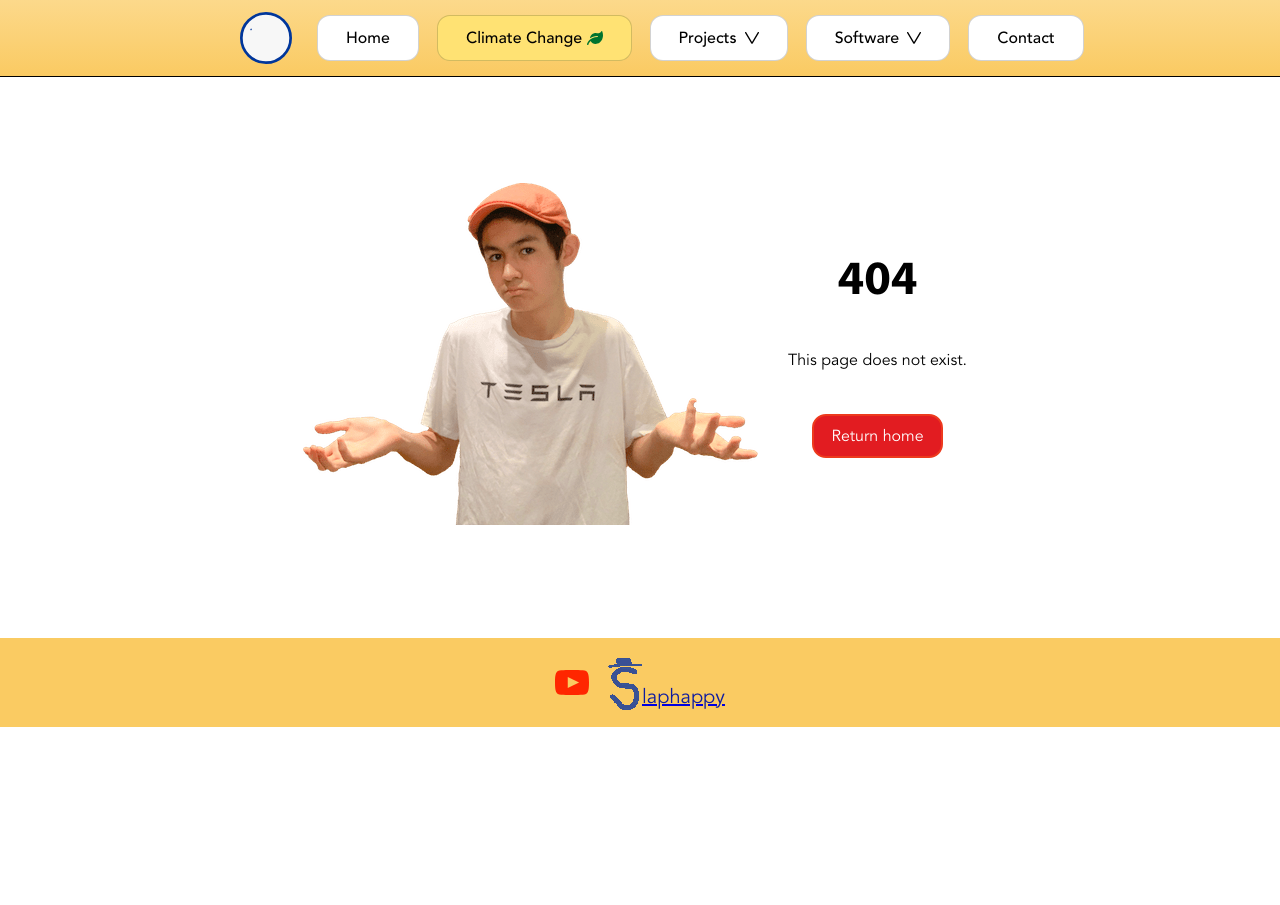
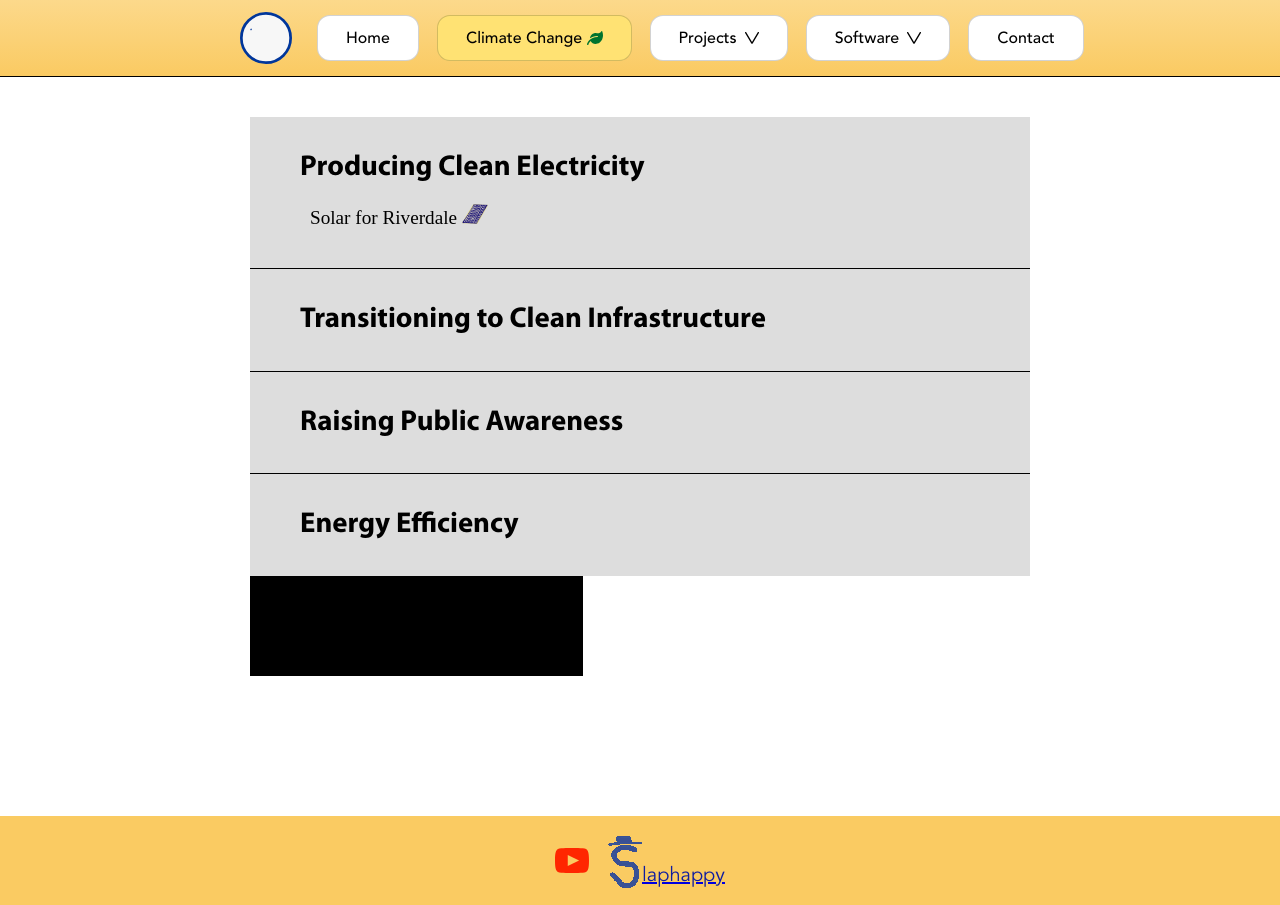
Before and after one commit to JoelGrayson/joelgrayson.com, a Next.js app: page /combating-climate-change in a window 1280 px wide. Before the commit this address had no page. Before the commit the page ends 800 px from the top, so only its background shows below. Built offline with nearby package versions, Linux system fonts and the light colour scheme.

Commit message:
Climate Change Canvas

```diff
--- a/components/Page.js
+++ /dev/null
@@ -1,10 +0,0 @@
-import Header from './Header';
-import Footer from './Footer';
-
-export default function Page({children}) {
-    return <>
-        <Header/>
-        <main>{children}</main>
-        <Footer/>
-    </>
-};
--- /dev/null
+++ b/components/Page.tsx
@@ -0,0 +1,34 @@
+import Head from 'next/head';
+import Header from './Header';
+import Footer from './Footer';
+
+export default function Page({children, title, center, ...props}: {
+    children: any;
+    title?: String,
+    center?: boolean,
+    [key: string]: any
+}) {
+    return (<>
+        <Header/>
+
+        <Head>
+            <title>{title || 'Joel Grayson'}</title>
+            <meta charSet="UTF-8"/>
+            <meta name="viewport" content="width=device-width, initial-scale=1.0"/>
+            <meta httpEquiv="X-UA-Compatible" content="IE=edge"/>
+        </Head>
+
+        <main className='w-full p-0 m-0' {...{props}}>
+            {
+                center
+                ?
+                (<div className='j_container j_max-w'>
+                    {children}
+                </div>)
+                :
+                children
+            }
+        </main>
+        <Footer/>
+    </>)
+};
--- /dev/null
+++ b/pages/combating-climate-change/draw.ts
@@ -0,0 +1,5 @@
+export default function draw(c: CanvasRenderingContext2D, t: number) { //context and time
+    console.log('drew')
+    c.clearRect(0, 0, innerWidth, innerHeight);
+    c.fillRect(0, 0, t, 100)
+}
--- /dev/null
+++ b/pages/combating-climate-change/index.tsx
@@ -0,0 +1,72 @@
+import { useRef, useEffect } from 'react';
+import Page from '../../components/Page';
+import styles from '../../styles/ccc/ccc.module.css';
+import Image from 'next/image';
+import draw from './draw';
+
+export default function CCC() {
+    const canvasRef=useRef();
+
+    useEffect(()=>{
+        const canvasEl: HTMLCanvasElement=canvasRef.current!;
+        const c=canvasEl.getContext('2d')!;
+
+        let t=0; //time or frame count since starting
+        let animationFrameId: number;
+
+        function render() {
+            t++;
+            draw(c, t);
+            animationFrameId=requestAnimationFrame(render);
+        }
+        render();
+
+        return ()=>cancelAnimationFrame(animationFrameId);
+    }, []);
+
+    return (<Page className={styles.main} center>
+        <style jsx>{`
+            article section {
+                background-color: #ddd;
+                padding: 25px 50px;
+                border-bottom: 1px solid black;
+                /* border-bottom-color: black */
+            }
+            article section:last-child {
+                border: 0;
+            }
+            article section h2 {
+                font-family: Myriad;
+                font-size: 1.8rem;
+            }
+            article section .item .title {
+                font-family: Avenir-Medium;
+                font-size: 1.2rem;
+            }
+        `}</style>
+
+        <article>
+            <section>
+                <h2>Producing Clean Electricity</h2>
+                <div className='item'>
+                    <span className='title'>Solar for Riverdale </span>
+                    <Image src="/images/ccc/solar.png" alt="solar panel" width={26} height={20} />
+                </div>
+            </section>
+            <section>
+                <h2>Transitioning to Clean Infrastructure</h2>
+            </section>
+            <section>
+                <h2>Raising Public Awareness</h2>
+            </section>
+            <section>
+                <h2>Energy Efficiency</h2>
+            </section>
+        </article>
+
+
+        <article>
+            <canvas ref={canvasRef} width={500} height={200} />
+        </article>
+    </Page>)
+}
--- a/pages/index.js
+++ b/pages/index.js
@@ -1,4 +1,3 @@
-import Head from 'next/head';
 import Link from 'next/link';
 import Image from 'next/image';
 import Page from '../components/Page';
@@ -6,13 +5,6 @@
 
 export default function Home() {
     return (<Page>
-        <Head>
-            <title>Joel Grayson</title>
-            <meta charSet="UTF-8"/>
-            <meta name="viewport" content="width=device-width, initial-scale=1.0"/>
-            <meta httpEquiv="X-UA-Compatible" content="IE=edge"/>
-        </Head>
-        <div className='w-full p-0 m-0'>
         {/* top */}
         <div className='w-full h-[290px] p-0'
             style={{background: "linear-gradient(120deg, rgba(255,255,255,1) 0%, rgba(216,216,216,1) 100%)"}}
@@ -40,6 +32,7 @@
             humanity will not go extinct. To understand more cultures, I am fluent in English and Chinese and am working on
             Spanish. I enjoy chess, perform <a href='https://www.youtube.com/channel/UCAwfG8BfhLuhMddFZh7z09A' target='_blank' rel="noopener noreferrer">comedy with Dad</a>, and play the violin.</p>
             <p>Click below to explore some of my projects:</p>
+
             <div className={styles.buttons}>
                 <li><Link href='/art'><a><button className='btn-red'>Art</button></a></Link></li>
                 <li><Link href='/machines'><a><button className='btn-red'>Machines</button></a></Link></li>
@@ -49,7 +42,18 @@
                 <li><button className='btn-red'>My Flag</button></li>
                 <li><Link href='https://lirongart.com'><a><button className='btn-red'>Lirong Art (Business)</button></a></Link></li>
             </div>
+
+            {/* Recent Projects */}
+            <section className='bg-slate-400'>
+                <h2 className='text-center'>Recent Projects</h2>
+                {/* Homework Checker Video */}
+                <div>
+                    <h3>Homework Checker</h3>
+
+                </div>
+                <iframe width="320" height="180" src="https://www.youtube.com/embed/MNnVqfHZyQU" title="Homework Checker" frameBorder="0" allow="accelerometer; autoplay; clipboard-write; encrypted-media; gyroscope; picture-in-picture" allowFullScreen></iframe>
+
+            </section>
         </article>
-        </div>
     </Page>);
 }
--- a/pages/machines/machines.tsx
+++ b/pages/machines/machines.tsx
@@ -13,7 +13,7 @@
     html: JSX.Element
 }
 
-function defaultTemplate({date, title, desc, yt}) {
+function defaultTemplate({date, title, desc, yt}: any) {
     return (<>
         <div className='date'>{date}</div>
         <h3 className='title'>{title}</h3>
@@ -22,7 +22,7 @@
     </>);
 }
 
-function Yt({children}) {
+function Yt({children}: any) {
     console.log(children)
     return <iframe width="560" height="315" src={`https://www.youtube.com/embed/${children}`} title="YouTube video player" frameBorder="0" allow="accelerometer; autoplay; clipboard-write; encrypted-media; gyroscope; picture-in-picture" allowFullScreen/>;
 }
--- /dev/null
+++ b/styles/ccc/ccc.module.css
@@ -0,0 +1 @@
+/* No CSS *//*# sourceMappingURL=ccc.module.css.map */
--- /dev/null
+++ b/styles/ccc/ccc.module.sass
@@ -0,0 +1,6 @@
+// .main
+//     section
+//         background-color: green
+
+// .box
+//     border: 1px solid red
--- a/styles/globals.css
+++ b/styles/globals.css
@@ -45,6 +45,7 @@
 /* Headers */
 h1, h2, h3, h4, h5 {
     font-family: AvenirMedium;
+    line-height: 1.8;
 }
 h1 { font-size: 3.4rem; font-family: Myriad; }
 h2 { font-size: 2.1rem; }
--- a/tsconfig.json
+++ b/tsconfig.json
@@ -15,6 +15,6 @@
     "jsx": "preserve",
     "incremental": true
   },
-  "include": ["next-env.d.ts", "**/*.ts", "**/*.tsx"],
+  "include": ["next-env.d.ts", "**/*.ts", "**/*.tsx", "pages/combating-climate-change/index.js"],
   "exclude": ["node_modules"]
 }
```
Also changed, not shown: public/images/ccc/solar.png (renamed from public/images/home/solar.png), 1 other file (tests, documents, lock files or other folders). Lines whose indentation alone changed are shown as unchanged.
